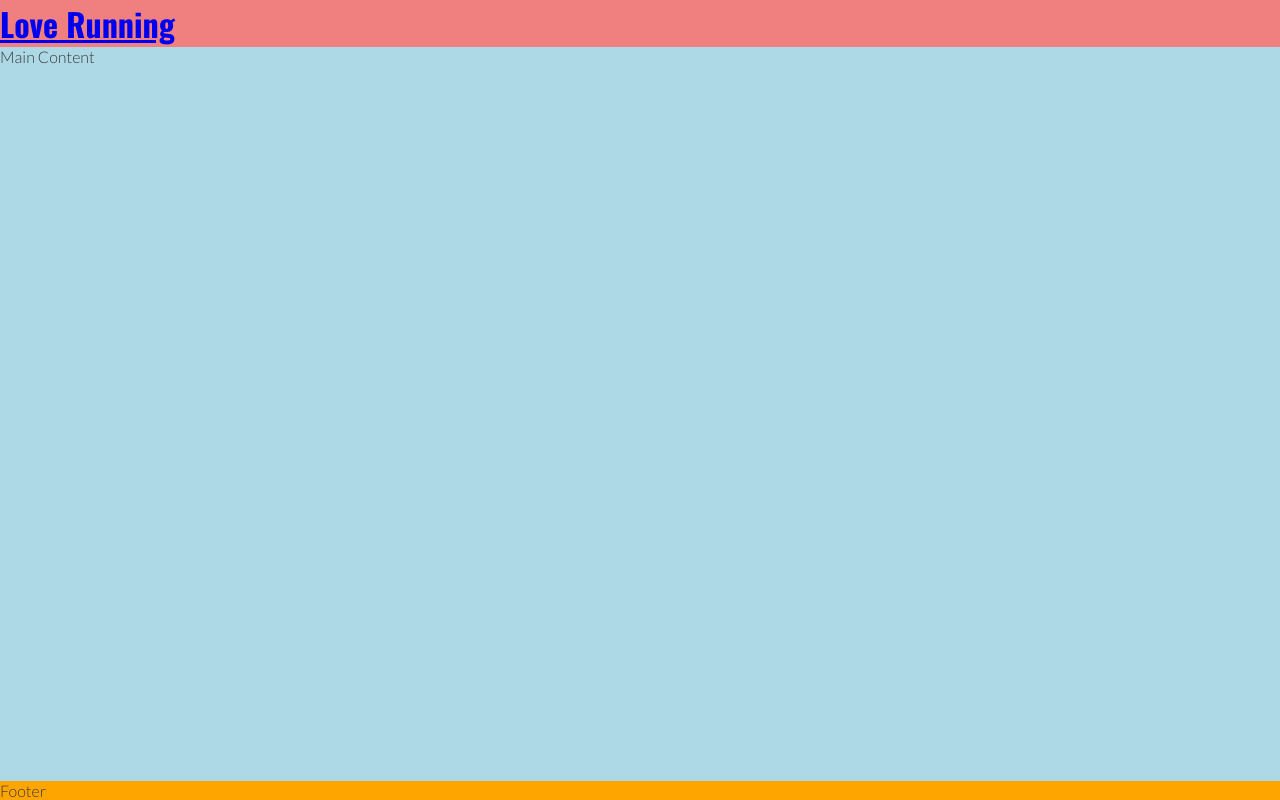
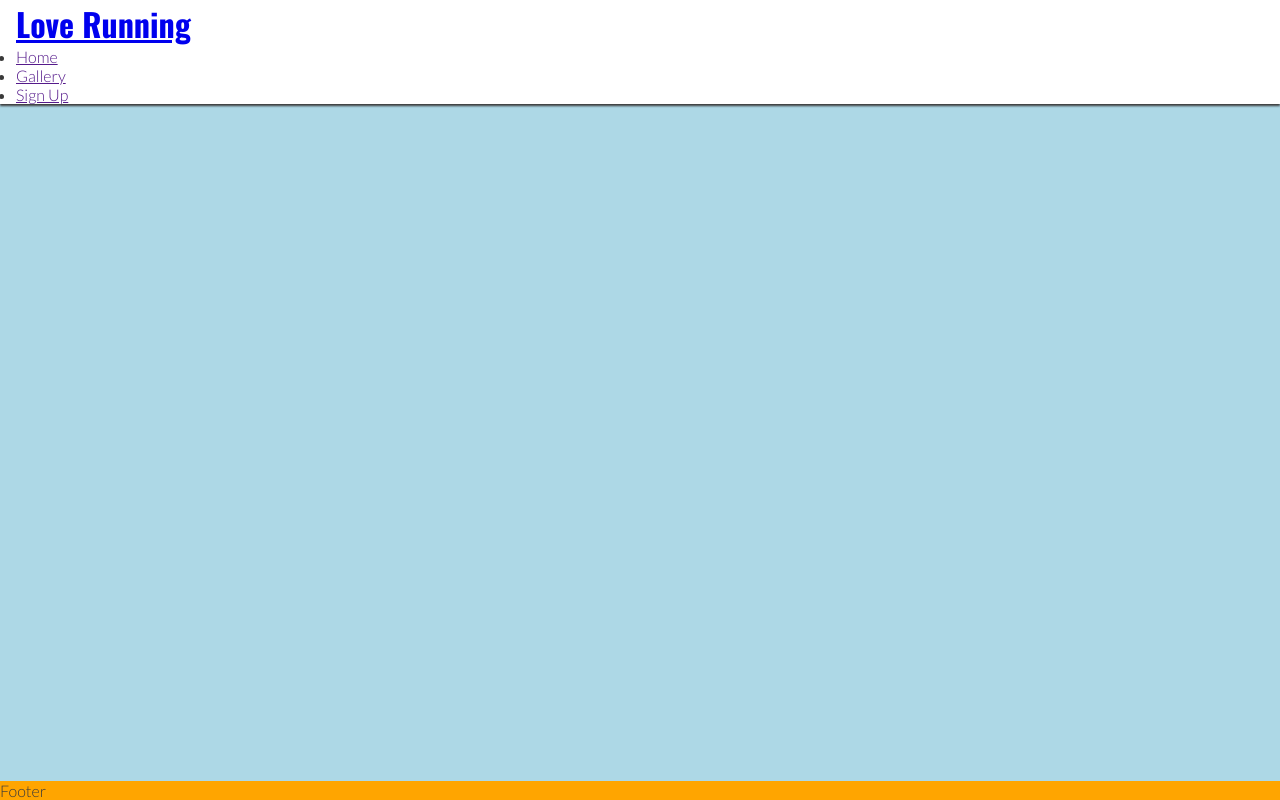
Before and after one commit to KJWhitehead/loverunning0, a plain HTML site: page index.html in a window 1280 px wide. Drawn offline with nearby package versions, Linux system fonts and the light colour scheme.

Commit message:
Make header fixed and change background color

```diff
--- a/assets/css/style.css
+++ b/assets/css/style.css
@@ -20,7 +20,12 @@ body {
 
 /* Header */
 header {
-    background-color: lightcoral;
+    background-color: #ffffff;
+    padding: 0 1rem;
+    position: fixed;
+    z-index: 99;
+    width: 100%;
+    box-shadow: 0 2px 2px #3a3a3a;
 }
 
 h1 {
--- a/index.html
+++ b/index.html
@@ -22,6 +22,13 @@
         <a href="index.html">
             <h1 id="logo">Love Running</h1>
         </a>
+        <nav>
+            <ul>
+                <li><a href="">Home </a></li>
+                <li><a href="">Gallery</a></li>
+                <li><a href="">Sign Up</a></li>
+            </ul>
+        </nav>
     </header>
 
     <!--Main content-->
```
